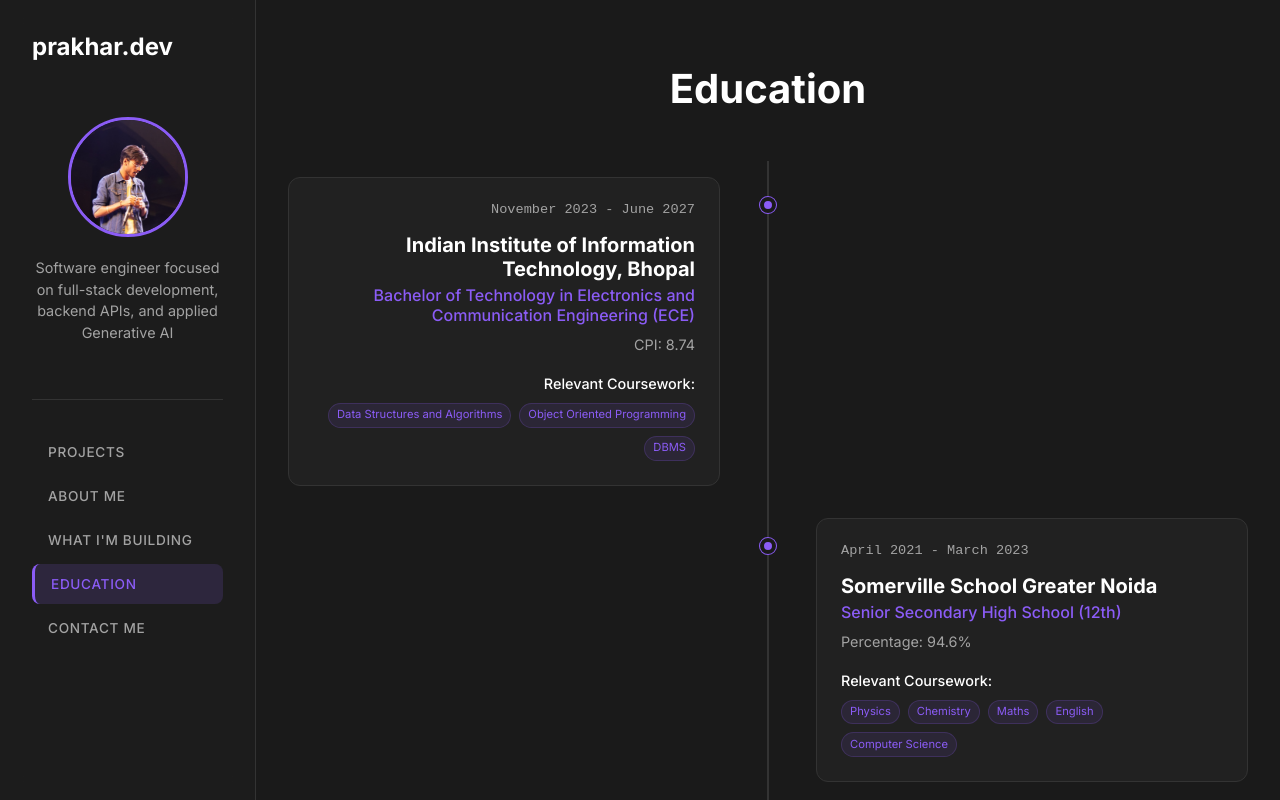
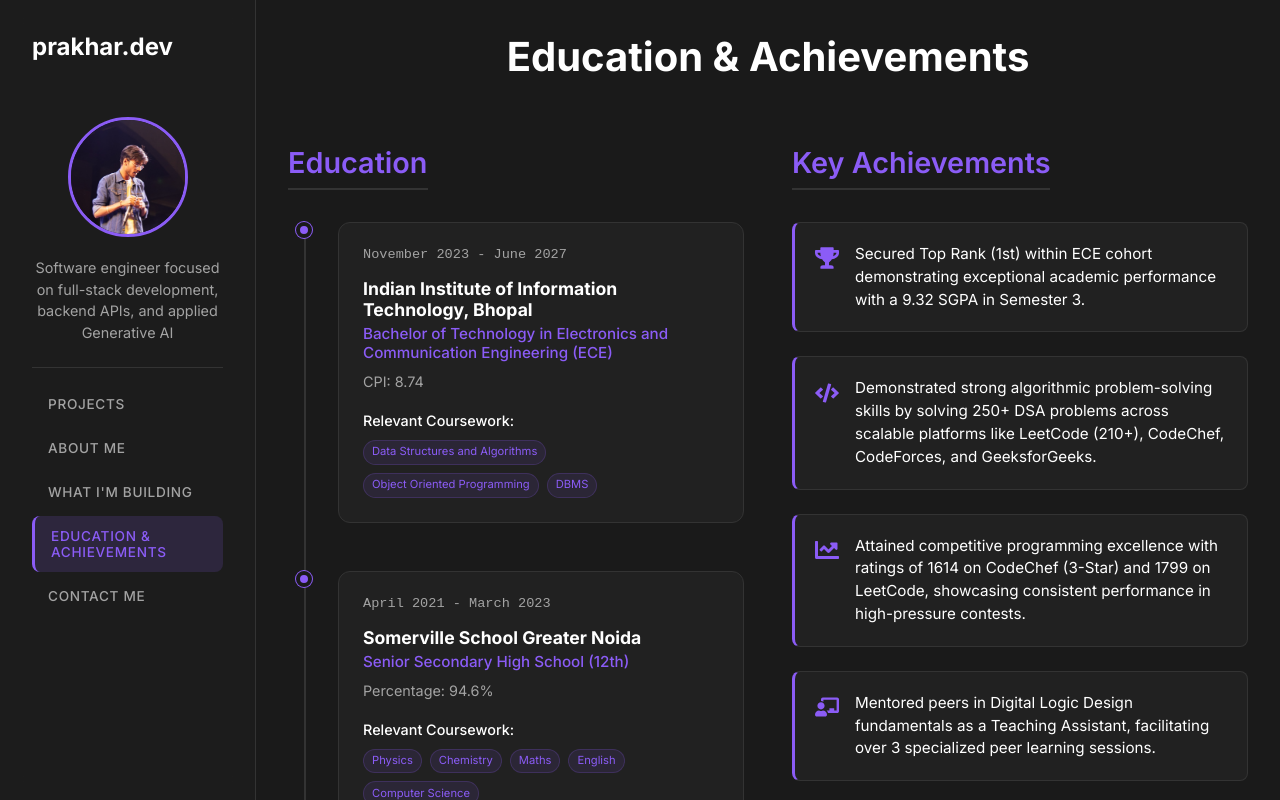
Before and after one commit to prakharDvedi/portfolio, a Next.js app: page /education in a window 1280 px wide. Built offline with nearby package versions, Linux system fonts and the light colour scheme.

Commit message:
added achievements sextion

```diff
--- a/src/app/education/Education.module.css
+++ b/src/app/education/Education.module.css
@@ -1,81 +1,66 @@
-.container {
-  max-width: 1000px;
-  position: relative;
-  padding: 2rem 0;
+.pageWrapper {
+  display: flex;
+  flex-direction: column;
+  gap: 2rem;
+  max-width: 1200px;
 }
 
-.header {
+.mainHeader {
   font-size: 2.5rem;
   font-weight: 700;
-  margin-bottom: 3rem;
+  margin-bottom: 2rem;
   color: var(--text-primary);
   text-align: center;
 }
 
-/* Vertical Line */
+.splitLayout {
+  display: grid;
+  grid-template-columns: 1fr 1fr;
+  gap: 3rem;
+  align-items: start;
+}
+
+/* --- Left Column: Timeline (Education) --- */
+.sectionTitle {
+  font-size: 1.8rem;
+  font-weight: 600;
+  margin-bottom: 2rem;
+  color: var(--accent-primary);
+  border-bottom: 2px solid var(--border-color);
+  padding-bottom: 0.5rem;
+  display: inline-block;
+}
+
 .timeline {
   position: relative;
-  padding: 1rem 0;
+  border-left: 2px solid var(--border-color);
+  padding-left: 2rem;
+  margin-left: 1rem;
 }
 
-.timeline::before {
-  content: "";
+.timelineItem {
+  position: relative;
+  margin-bottom: 3rem;
+}
+
+.dot {
   position: absolute;
   top: 0;
-  bottom: 0;
-  left: 50%;
-  width: 2px;
-  background: var(--border-color);
-  transform: translateX(-50%);
-}
-
-.item {
-  position: relative;
-  min-height: 150px;
-  margin-bottom: 2rem;
-  width: 50%;
-}
-
-.item:nth-child(odd) {
-  left: 0;
-  padding-right: 3rem;
-  text-align: right;
-}
-
-.item:nth-child(even) {
-  left: 50%;
-  padding-left: 3rem;
-  text-align: left;
-}
-
-/* Checkpoint Dot */
-.dot {
-  position: absolute;
-  top: 20px;
+  left: -2.6rem; /* Adjust based on padding-left of timeline */
   width: 16px;
   height: 16px;
   background: var(--accent-primary);
   border-radius: 50%;
   border: 4px solid var(--background);
   box-shadow: 0 0 0 1px var(--accent-primary);
-  z-index: 2;
   transition: all 0.3s ease;
 }
 
-.item:nth-child(odd) .dot {
-  right: -8px;
-}
-
-.item:nth-child(even) .dot {
-  left: -8px;
-}
-
-.item:hover .dot {
+.timelineItem:hover .dot {
   background: #fff;
   transform: scale(1.2);
 }
 
-/* Content Card */
 .content {
   background: rgba(255, 255, 255, 0.03);
   border: 1px solid var(--border-color);
@@ -91,15 +76,14 @@
 }
 
 .school {
-  font-size: 1.25rem;
+  font-size: 1.1rem;
   font-weight: 700;
   color: var(--text-primary);
   margin-bottom: 0.25rem;
-  display: block;
 }
 
 .degree {
-  font-size: 1rem;
+  font-size: 0.95rem;
   color: var(--accent-primary);
   font-weight: 500;
   margin-bottom: 0.5rem;
@@ -131,11 +115,6 @@
   display: flex;
   flex-wrap: wrap;
   gap: 0.5rem;
-  justify-content: flex-end; /* Align right for odd items */
-}
-
-.item:nth-child(even) .courseworkList {
-  justify-content: flex-start; /* Align left for even items */
 }
 
 .courseTag {
@@ -148,37 +127,48 @@
   white-space: nowrap;
 }
 
-/* Mobile Responsive */
-@media (max-width: 768px) {
-  .timeline::before {
-    left: 20px;
+/* --- Right Column: Achievements --- */
+.achievementsList {
+  display: flex;
+  flex-direction: column;
+  gap: 1.5rem;
 }
 
-  .item {
-    width: 100%;
-    margin-bottom: 2rem;
+.achievementCard {
+  background: rgba(255, 255, 255, 0.03);
+  border: 1px solid var(--border-color);
+  border-left: 3px solid var(--accent-primary);
+  border-radius: 8px;
+  padding: 1.25rem;
+  transition: all 0.3s ease;
+  display: flex;
+  gap: 1rem;
+  align-items: flex-start;
 }
 
-  .item:nth-child(odd),
-  .item:nth-child(even) {
-    left: 0;
-    padding-right: 0;
-    padding-left: 3rem;
-    text-align: left;
+.achievementCard:hover {
+  transform: translateX(5px);
+  background: rgba(255, 255, 255, 0.05);
+  box-shadow: 0 4px 20px rgba(0, 0, 0, 0.2);
 }
 
-  .item:nth-child(odd) .dot,
-  .item:nth-child(even) .dot {
-    left: 12px;
-    right: auto;
+.icon {
+  font-size: 1.5rem;
+  color: var(--accent-primary);
+  margin-top: 0.2rem;
+  flex-shrink: 0;
 }
 
-  .content {
-    margin-left: 1.5rem;
+.achievementText {
+  font-size: 0.95rem;
+  color: var(--text-primary);
+  line-height: 1.5;
 }
 
-  .courseworkList,
-  .item:nth-child(even) .courseworkList {
-    justify-content: flex-start;
+/* Mobile Responsive */
+@media (max-width: 1024px) {
+  .splitLayout {
+    grid-template-columns: 1fr;
+    gap: 4rem;
   }
 }
--- a/src/app/education/page.tsx
+++ b/src/app/education/page.tsx
@@ -1,4 +1,10 @@
 import styles from "./Education.module.css";
+import {
+  FaTrophy,
+  FaCode,
+  FaChartLine,
+  FaChalkboardTeacher,
+} from "react-icons/fa";
 
 export default function Education() {
   const educationData = [
@@ -27,13 +33,40 @@ export default function Education() {
     },
   ];
 
+  const achievements = [
+    {
+      text: "Secured Top Rank (1st) within ECE cohort demonstrating exceptional academic performance with a 9.32 SGPA in Semester 3.",
+      icon: <FaTrophy />,
+    },
+    {
+      text: "Demonstrated strong algorithmic problem-solving skills by solving 250+ DSA problems across scalable platforms like LeetCode (210+), CodeChef, CodeForces, and GeeksforGeeks.",
+      icon: <FaCode />,
+    },
+    {
+      text: "Attained competitive programming excellence with ratings of 1614 on CodeChef (3-Star) and 1799 on LeetCode, showcasing consistent performance in high-pressure contests.",
+      icon: <FaChartLine />,
+    },
+    {
+      text: "Mentored peers in Digital Logic Design fundamentals as a Teaching Assistant, facilitating over 3 specialized peer learning sessions.",
+      icon: <FaChalkboardTeacher />,
+    },
+    {
+      text: "Qualified among the top ~4.5% (Top 12000 of 262000+) participants in the highly competitive Adobe India Hackathon 2025, validating full-stack engineering aptitude.",
+      icon: <FaTrophy />,
+    },
+  ];
+
   return (
-    <div className={styles.container}>
-      <h1 className={styles.header}>Education</h1>
+    <div className={styles.pageWrapper}>
+      <h1 className={styles.mainHeader}>Education & Achievements</h1>
 
+      <div className={styles.splitLayout}>
+        {/* LEFT COLUMN: EDUCATION */}
+        <div className={styles.column}>
+          <h2 className={styles.sectionTitle}>Education</h2>
           <div className={styles.timeline}>
             {educationData.map((edu, index) => (
-          <div key={index} className={styles.item}>
+              <div key={index} className={styles.timelineItem}>
                 <span className={styles.dot}></span>
                 <div className={styles.content}>
                   <span className={styles.date}>{edu.date}</span>
@@ -43,7 +76,9 @@ export default function Education() {
                     {edu.grade}
                     {edu.coursework && (
                       <>
-                    <span className={styles.label}>Relevant Coursework:</span>
+                        <span className={styles.label}>
+                          Relevant Coursework:
+                        </span>
                         <div className={styles.courseworkList}>
                           {edu.coursework.split(",").map((subject, i) => (
                             <span key={i} className={styles.courseTag}>
@@ -59,5 +94,20 @@ export default function Education() {
             ))}
           </div>
         </div>
+
+        {/* RIGHT COLUMN: ACHIEVEMENTS */}
+        <div className={styles.column}>
+          <h2 className={styles.sectionTitle}>Key Achievements</h2>
+          <div className={styles.achievementsList}>
+            {achievements.map((achievement, index) => (
+              <div key={index} className={styles.achievementCard}>
+                <div className={styles.icon}>{achievement.icon}</div>
+                <p className={styles.achievementText}>{achievement.text}</p>
+              </div>
+            ))}
+          </div>
+        </div>
+      </div>
+    </div>
   );
 }
--- a/src/components/Sidebar.module.css
+++ b/src/components/Sidebar.module.css
@@ -36,7 +36,7 @@
   flex-direction: column;
   align-items: center;
   text-align: center;
-  margin-bottom: 2rem;
+  margin-bottom: 1rem;
 }
 
 .avatar {
@@ -52,7 +52,7 @@
   font-size: 0.9rem;
   color: var(--text-secondary);
   line-height: 1.5;
-  margin-bottom: 1.5rem;
+  margin-bottom: 0.5rem;
 }
 
 .separator {
@@ -60,7 +60,7 @@
   height: 1px;
   background-color: var(--border-color);
   border: none;
-  margin-bottom: 2rem;
+  margin-bottom: 1rem;
 }
 
 .nav {
--- a/src/components/Sidebar.tsx
+++ b/src/components/Sidebar.tsx
@@ -19,7 +19,7 @@ const Sidebar = () => {
     { name: "PROJECTS", path: "/projects" },
     { name: "ABOUT ME", path: "/about" },
     { name: "WHAT I'M BUILDING", path: "/experience" },
-    { name: "EDUCATION", path: "/education" },
+    { name: "EDUCATION & ACHIEVEMENTS", path: "/education" },
     { name: "CONTACT ME", path: "/contact" },
   ];
 
```
Lines whose indentation alone changed are shown as unchanged.
